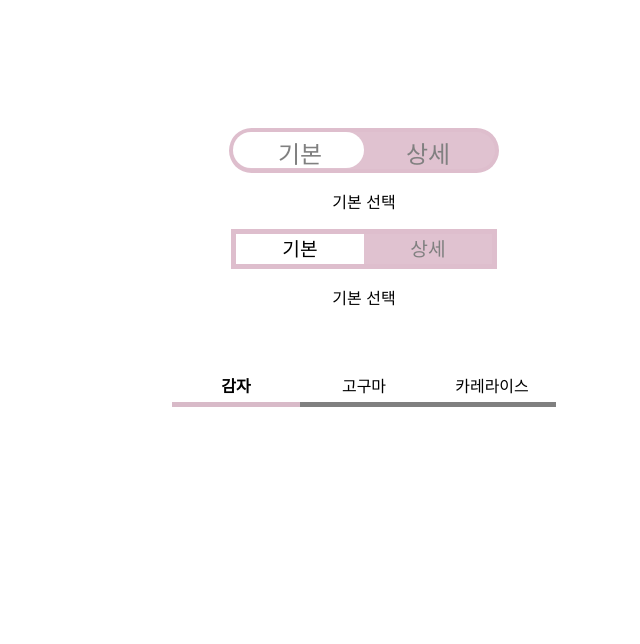
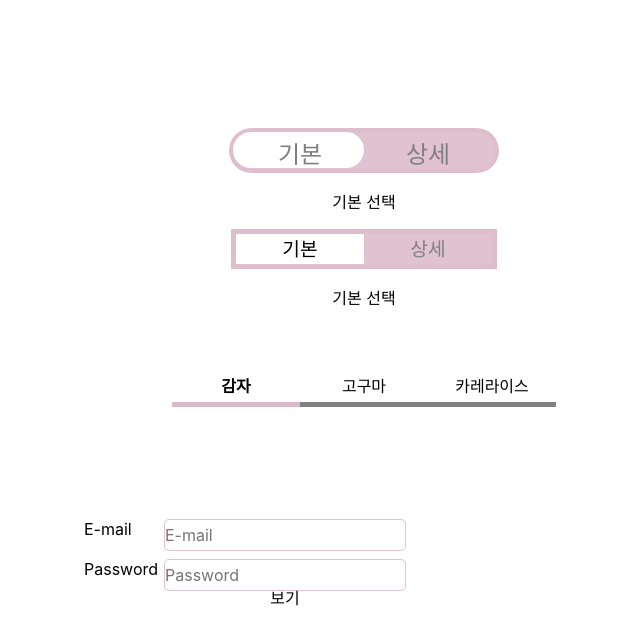
Before and after one commit to allie1125/wanted_pre_onboarding, a React (Create React App) app in the folder wanted_pre_onboarding/: page / in a window 1280 px wide. Shown: the top 644 px of the page, without its empty margins (276-916 px from the left). Built offline with nearby package versions, Linux system fonts and the light colour scheme.

Commit message:
[ADD] Input 구현

```diff
--- a/wanted_pre_onboarding/src/App.js
+++ b/wanted_pre_onboarding/src/App.js
@@ -2,6 +2,7 @@ import "./App.css";
 import Toggle from "./components/Toggle";
 import Toggle2 from "./components/Toggle2";
 import Tab from "./components/Tab";
+import Input from "./components/Input";
 
 function App() {
   return (
@@ -9,6 +10,7 @@ function App() {
       <Toggle />
       <Toggle2 />
       <Tab />
+      <Input />
     </div>
   );
 }
--- /dev/null
+++ b/wanted_pre_onboarding/src/components/Input.js
@@ -0,0 +1,61 @@
+import React, { useState, useEffect } from "react";
+
+const Input = () => {
+  const [userInput, setUserInput] = useState({ email: "", password: "" });
+  const { email, password } = userInput;
+  const [isEmailValid, setIsEmailValid] = useState(false);
+  const [isEmailInputEmpty, setIsEmailInputEmpty] = useState(false);
+  const [showPassword, setShowPassword] = useState(false);
+  const onChangeInput = (e) => {
+    const { name, value } = e.target;
+    setUserInput({ ...userInput, [name]: value });
+  };
+  useEffect(() => {
+    // console.log(userInput);
+    setIsEmailInputEmpty(checkEmailInputEmpty);
+    setIsEmailValid(checkEmailValidation);
+  }, [email]);
+
+  const checkEmailInputEmpty = () => {
+    if (email.length <= 0) {
+      return true;
+    }
+    return false;
+  };
+
+  const checkEmailValidation = () => {
+    if (/^\w+([\.-]?\w+)*@\w+([\.-]?\w+)*(\.\w{2,3})+$/.test(email)) {
+      //   console.log(true);
+      return true;
+    }
+    // console.log(false);
+    return false;
+  };
+
+  const onClickShowPassword = () => {
+    setShowPassword(!showPassword);
+  };
+
+  return (
+    <div className="input_box">
+      <ul>
+        <li>
+          <span>E-mail</span>
+          <div className="input_line">
+            <input type="text" onChange={(e) => onChangeInput(e)} name="email" value={email} placeholder="E-mail" />
+            <span>{isEmailInputEmpty ? "" : isEmailValid ? "⭕️" : "❌"}</span>
+          </div>
+        </li>
+        <li>
+          <span>Password</span>
+          <div className="input_line">
+            <input type={showPassword ? "text" : "password"} onChange={onChangeInput} name="password" value={password} placeholder="Password" />
+            <span onClick={onClickShowPassword}>{showPassword ? "숨김" : "보기"}</span>
+          </div>
+        </li>
+      </ul>
+    </div>
+  );
+};
+
+export default Input;
--- a/wanted_pre_onboarding/src/style.scss
+++ b/wanted_pre_onboarding/src/style.scss
@@ -80,6 +80,7 @@ $theme_color: rgba(222, 190, 205, 0.934);
   }
 }
 
+//Tab 컴포넌트
 .tab_box {
   padding: 3rem 0;
   .tabs {
@@ -120,3 +121,37 @@ $theme_color: rgba(222, 190, 205, 0.934);
     }
   }
 }
+
+//Input 컴포넌트
+.input_box {
+  padding: 3rem 0;
+  margin: 0 auto;
+  width: 50%;
+  ul {
+    display: flex;
+    flex-direction: column;
+    li {
+      height: 2rem;
+      margin-bottom: 0.5rem;
+      display: inline-flex;
+      span {
+        width: 5rem;
+        text-align: left;
+      }
+      .input_line {
+        display: block;
+        width: 15rem;
+        border: 1px solid $theme_color;
+        border-radius: 5px;
+        padding: 0.3rem 0;
+        input {
+          all: unset;
+          text-align: left;
+        }
+        span {
+          cursor: pointer;
+        }
+      }
+    }
+  }
+}
```
Also changed, not shown: wanted_pre_onboarding/src/components/Slider.js (added, +14 -0 lines).
